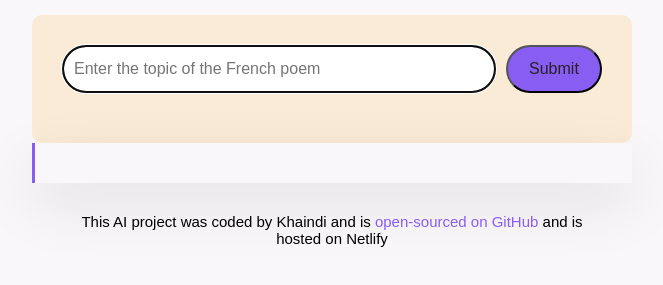
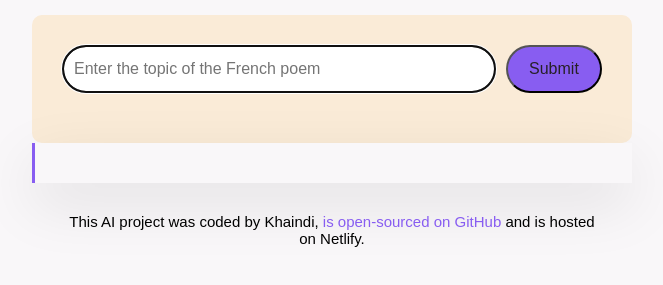
Before and after one commit to HAINDI/poem-generator-repo, a plain HTML site: page index.html in a window 1280 px wide. Shown: the part 189-474 px from the top of the page, without its empty margins (96-759 px from the left). Drawn offline with nearby package versions, Linux system fonts and the light colour scheme.

Commit message:
added HTML features

```diff
--- a/index.html
+++ b/index.html
@@ -32,18 +32,13 @@
       </main>
 
       <footer>
-        This AI project was coded by Khaindi<a href="https://github.com/HAINDI/poem-generator" target="_blank"></a>
-        and is
-        <a
-          href="https://github.com/shecodesio/french-poem-generator"
-          target="_blank"
-        >
-          open-sourced on GitHub</a
-        >
-        and is hosted on Netlify</a
-        >
-        <script src="script.js"></script>
-      </footer>
+  This AI project was coded by Khaindi,
+  <a href="https://github.com/HAINDI/poem-generator" target="_blank">
+    is open-sourced on GitHub
+  </a>
+  and is hosted on Netlify.
+  <script src="script.js"></script>
+</footer>
     </div>
 
 
```
